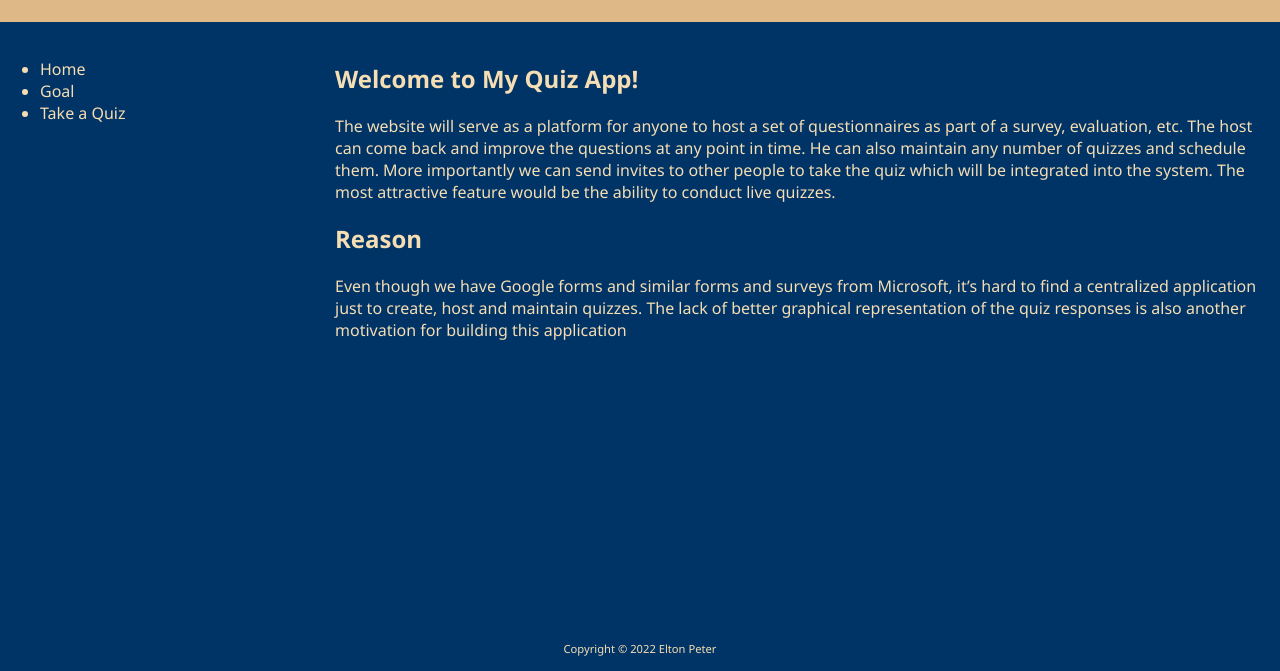
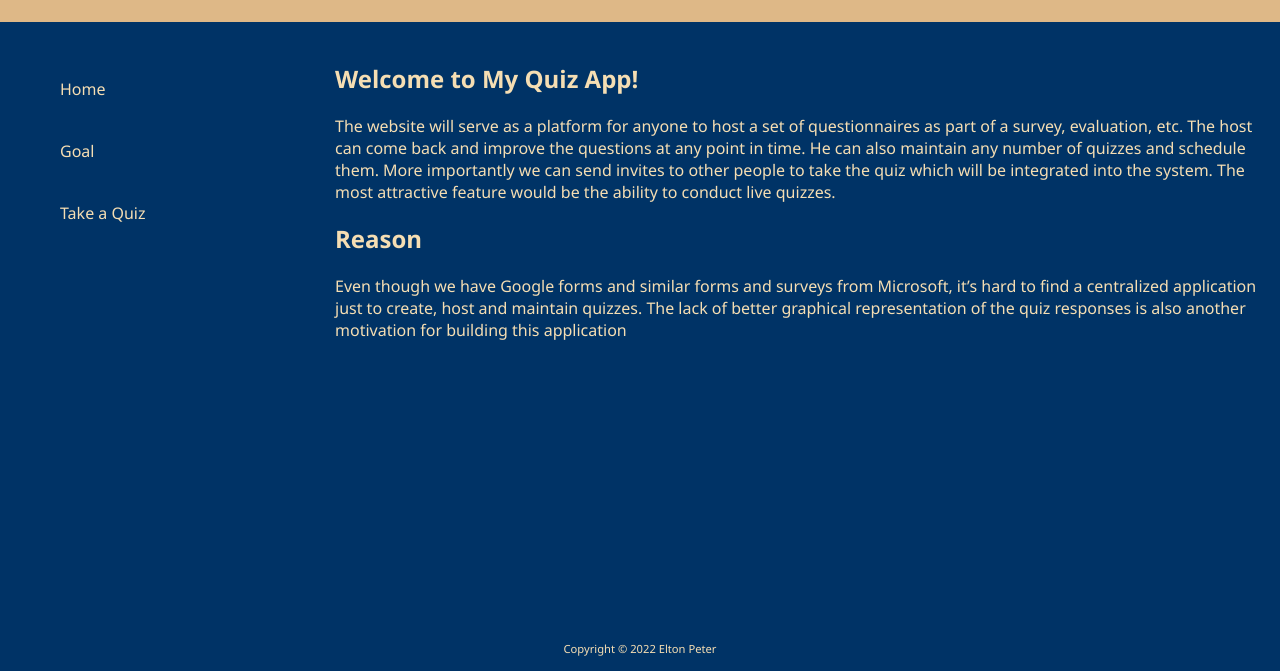
Before and after one commit to eltonptr/my-quizapp, a plain HTML site: page index.html in a window 1280 px wide. Shown: the part 129-800 px from the top of the page. Drawn offline with Linux system fonts and the light colour scheme.

Commit message:
list items added padding

```diff
--- a/index.css
+++ b/index.css
@@ -93,3 +93,11 @@ a:visited { text-decoration: none;
     color:wheat;}
 a:hover { text-decoration: underline; }
 a:active { text-decoration: underline; }
+
+ul {
+    list-style: none;
+}
+
+li {
+    padding: 20px;
+}
```
